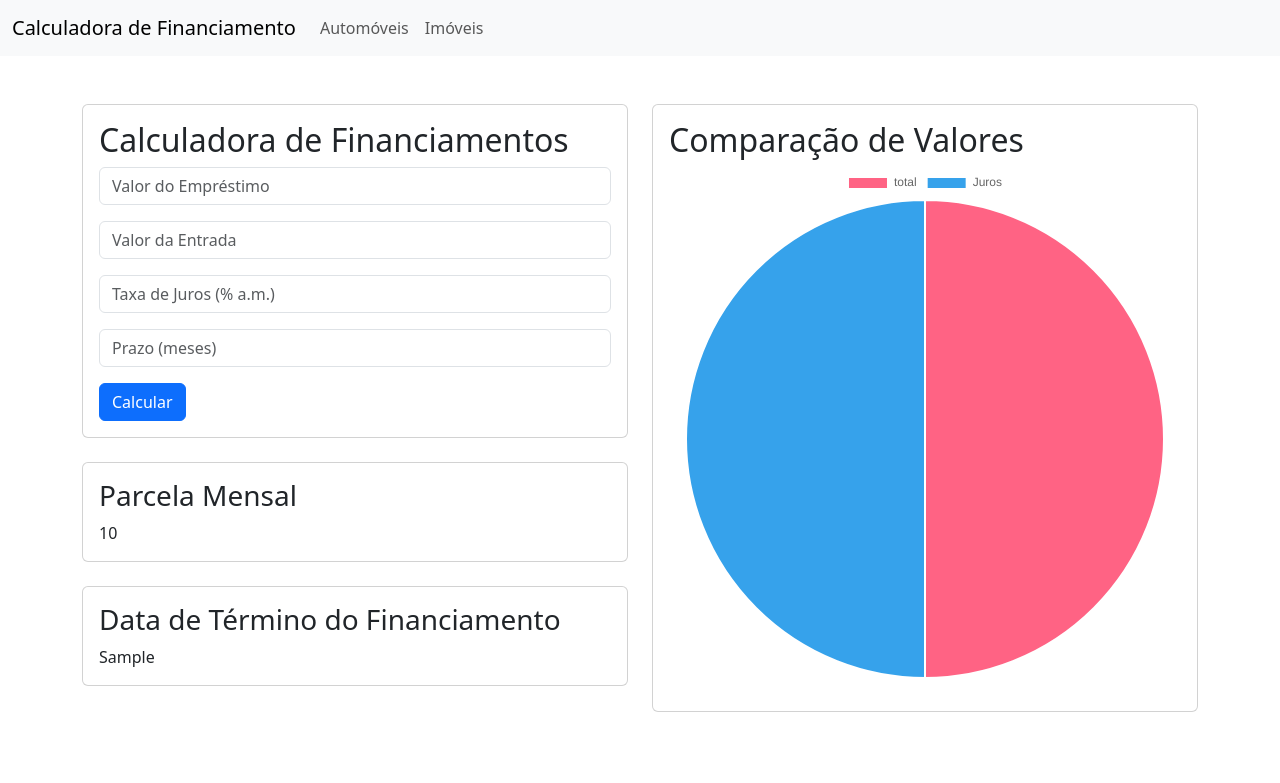
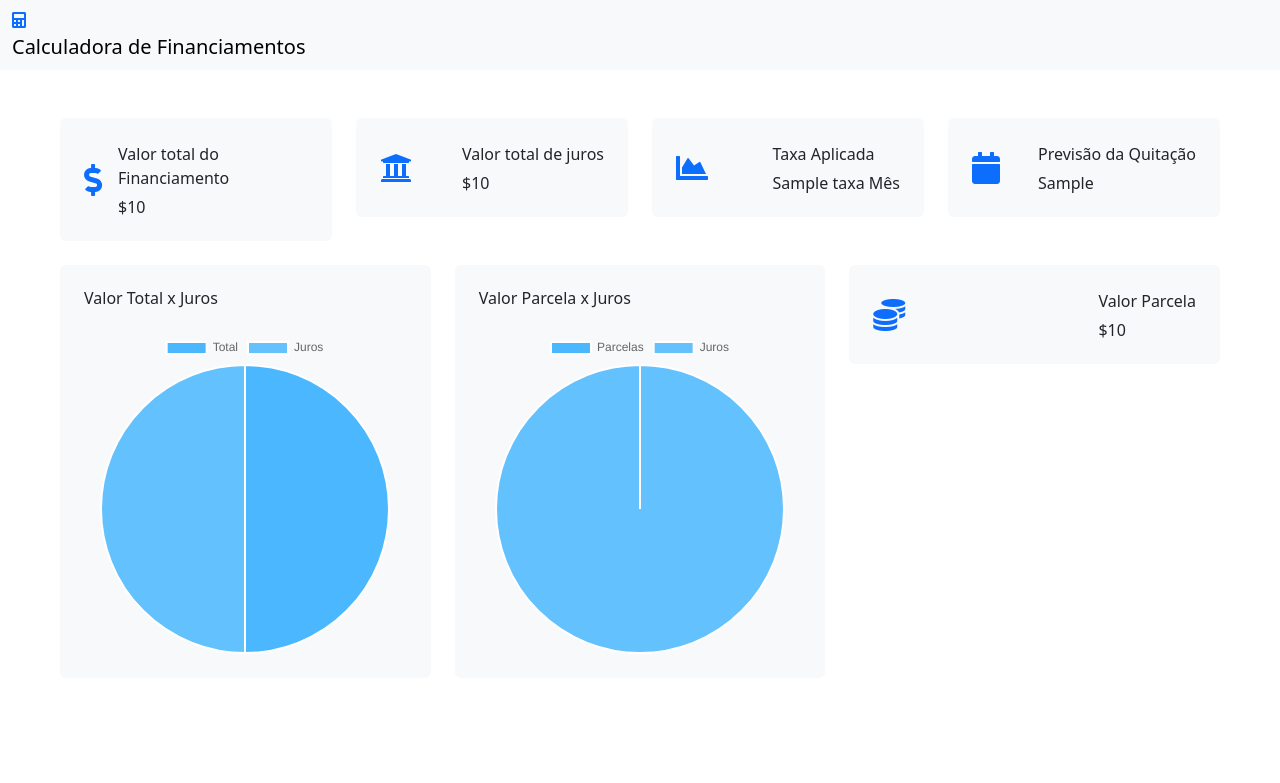
Before and after one commit to Lucaspaixao-code/EstatisticaAplicada, a Django app: template app_CalculadoraFinanciamento/templates/veiculos.html in a window 1280 px wide. Shown: the top 783 px of the page. Run offline with Django 5.2, Linux system fonts and the light colour scheme; the template is opened without the code that fills it: most values are stand-ins (such as "Sample title", 1, 10 or a date in 2020); some libraries are stand-ins or nearby versions.

Commit message:
primeiras alterações

```diff
--- a/CalculadoraFinanciamento/urls.py
+++ b/CalculadoraFinanciamento/urls.py
@@ -1,7 +1,11 @@
 from django.urls import path
+from django.views.generic.base import RedirectView
 from app_CalculadoraFinanciamento import views
 
 urlpatterns = [
-    path('', views.home, name='home'),
-    path('veiculo/', views.veiculo, name='veiculo')
+    path('', RedirectView.as_view(url='home', permanent=True)),
+    path('home/', views.home, name='home'),
+    ##path('veiculo/', views.veiculo, name='veiculo'),
+    ##path('imovel/', views.imovel, name='imovel'),
+    path('relatorio/', views.relatorio, name='relatorio')
 ]
--- a/app_CalculadoraFinanciamento/templates/base.html
+++ b/app_CalculadoraFinanciamento/templates/base.html
@@ -5,33 +5,31 @@
   <meta name="viewport" content="width=device-width, initial-scale=1.0">
   <title>Calculadora de Financiamentos</title>
   <link href="https://cdn.jsdelivr.net/npm/bootstrap@5.3.0-alpha1/dist/css/bootstrap.min.css" rel="stylesheet">
+  <link rel="preconnect" href="https://fonts.googleapis.com">
+  <link rel="preconnect" href="https://fonts.gstatic.com" crossorigin>
+  <link href="https://fonts.googleapis.com/css2?family=Heebo:wght@400;500;600;700&display=swap" rel="stylesheet">
+  <link href="https://cdnjs.cloudflare.com/ajax/libs/font-awesome/5.10.0/css/all.min.css" rel="stylesheet">
+  <link href="https://cdn.jsdelivr.net/npm/bootstrap-icons@1.4.1/font/bootstrap-icons.css" rel="stylesheet">
 </head>
 <body>
 
-    <nav class="navbar navbar-expand-lg navbar-light bg-light">
-        <div class="container-fluid">
-          <a class="navbar-brand" href="{% url 'home' %}">Calculadora de Financiamento</a>
-          <button class="navbar-toggler" type="button" data-bs-toggle="collapse" data-bs-target="#navbarSupportedContent" aria-controls="navbarSupportedContent" aria-expanded="false" aria-label="Toggle navigation">
-            <span class="navbar-toggler-icon"></span>
-          </button>
-          <div class="collapse navbar-collapse" id="navbarSupportedContent">
-            <ul class="navbar-nav me-auto mb-2 mb-lg-0">
-              <li class="nav-item">
-                <a class="nav-link" href="{% url 'veiculo' %}">Automóveis</a>
-              </li>
-              <li class="nav-item">
-                <a class="nav-link" href="#">Imóveis</a>
-              </li>
-            </ul>
-          </div>
+  <nav class="navbar navbar-expand-lg navbar-light bg-light">
+      <div class="container-fluid">
+        <div class="col-sm-6 col-xl-3">
+          <i class="fas fa-calculator fa-1x text-primary"></i>
+          <a class="navbar-brand" href="{% url 'home' %}">Calculadora de Financiamentos</a>
         </div>
-    </nav>
+      </div>
+  </nav>
 
+  <div class="container-fluid pt-4 px-4">
+    <div class="row bg-white rounded justify-content-center mx-0">
 {% block conteudo %}
 
 
 
 {% endblock %}
-
+    </div>
+  </div>
 </body>
 </html>
--- a/app_CalculadoraFinanciamento/templates/veiculos.html
+++ b/app_CalculadoraFinanciamento/templates/veiculos.html
@@ -1,50 +1,70 @@
 {% extends 'base.html' %}
 
 {% block conteudo %}
-<div class="container py-5">
-  <div class="row">
-    <div class="col-md-6">
-      <div class="card mb-4">
-        <div class="card-body">
-          <h2 class="card-title">Calculadora de Financiamentos</h2>
-          <form method="get" >
-          <div class="mb-3">
-            <input type="text" class="form-control" name="ValorEmprestimo" placeholder="Valor do Empréstimo">
+<div class="content">
+  <div class="container-fluid pt-4 px-4 justify-content">
+    <div class="row g-4">
+      <div class="col-sm-6 col-xl-3">
+          <div class="bg-light rounded d-flex align-items-center justify-content-between p-4">
+              <i class="fa fa-dollar-sign fa-2x text-primary"></i>
+              <div class="ms-3">
+                  <p class="mb-2">Valor total do Financiamento</p>
+                  <h6 class="mb-0">${{ ValorTotal }}</h6>
+              </div>
           </div>
-          <div class="mb-3">
-            <input type="text" class="form-control" name="ValorEntrada" placeholder="Valor da Entrada">
+      </div>
+      <div class="col-sm-6 col-xl-3">
+          <div class="bg-light rounded d-flex align-items-center justify-content-between p-4">
+              <i class="fas fa-university fa-2x text-primary"></i>
+              <div class="ms-3">
+                  <p class="mb-2">Valor total de juros</p>
+                  <h6 class="mb-0">${{ ValorJuros }}</h6>
+              </div>
           </div>
-          <div class="mb-3">
-            <input type="text" class="form-control" name="TaxaJuros" placeholder="Taxa de Juros (% a.m.)">
+      </div>
+      <div class="col-sm-6 col-xl-3">
+          <div class="bg-light rounded d-flex align-items-center justify-content-between p-4">
+              <i class="fa fa-chart-area fa-2x text-primary"></i>
+              <div class="ms-3">
+                  <p class="mb-2">Taxa Aplicada</p>
+                  <h6 class="mb-0">{{ Taxa }} Mês</h6>
+              </div>
           </div>
-          <div class="mb-3">
-            <input type="text" class="form-control" name="Parcelas" placeholder="Prazo (meses)">
+      </div>
+      <div class="col-sm-6 col-xl-3">
+          <div class="bg-light rounded d-flex align-items-center justify-content-between p-4">
+              <i class="fas fa-calendar fa-2x text-primary"></i>
+              <div class="ms-3">
+                  <p class="mb-2">Previsão da Quitação</p>
+                  <h6 class="mb-0">{{ DataFinal }}</h6>
+              </div>
           </div>
-          <button type="submit" class="btn btn-primary">Calcular</button>
-        </div>
-        </form>
       </div>
-      <div class="card mb-4">
-        <div class="card-body">
-          <h3 class="card-title">Parcela Mensal</h3>
-          <p class="card-text">{{valorParcela}}</p>
+    </div>
+  </div>
+  <div class="container-fluid pt-4 px-4">
+    <div class="row g-4">
+      <div class="col-sm-8 col-xl-4">
+        <div class="bg-light rounded h-100 p-4">
+            <h6 class="mb-4">Valor Total x Juros </h6>
+            <canvas id="pie-chart"></canvas>
         </div>
       </div>
-      <div class="card">
-        <div class="card-body">
-          <h3 class="card-title">Data de Término do Financiamento</h3>
-          <p class="card-text">{{ DataFinal }}</p>
+      <div class="col-sm-8 col-xl-4">
+        <div class="bg-light rounded h-100 p-4">
+            <h6 class="mb-4">Valor Parcela x Juros</h6>
+            <canvas id="pie-chart2"></canvas>
         </div>
       </div>
+      <div class="col-sm-6 col-xl-4">
+        <div class="bg-light rounded d-flex align-items-center justify-content-between p-4">
+            <i class="fas fa-coins fa-2x text-primary"></i>
+            <div class="ms-3">
+                <p class="mb-2">Valor Parcela</p>
+                <h6 class="mb-0">${{ valorParcela }}</h6>
+            </div>
+        </div>
     </div>
-    <div class="col-md-6">
-      <div class="card mb-4">
-        <div class="card-body">
-          <h2 class="card-title">Comparação de Valores</h2>
-          <canvas id="pie-chart" width="400" height="300"></canvas>
-          <div class="legend mt-3"></div>
-        </div>
-      </div>
     </div>
   </div>
 </div>
@@ -52,23 +72,61 @@
 <script src="https://cdn.jsdelivr.net/npm/chart.js@3.7.0/dist/chart.min.js"></script>
 
 <script>
-  const ctx = document.getElementById('pie-chart').getContext('2d');
-  const value1 = "{{ ValorTotal }}"
-  const value2 = "{{ ValorJuros }}"
-  const data = {
-    labels: ['total', 'Juros'],
-    datasets: [{
-      label: 'Comparação de Valores',
-      data: [value1, value2],
-      backgroundColor: ['#ff6384', '#36a2eb']
-    }]
-  };
-  const config = {
-    type: 'pie',
-    data: data,
-  };
-  const chart = new Chart(ctx, config);
-  const legend = chart.generateLegend();
-  document.querySelector('.legend').innerHTML = legend;
+    var ctx3 = document.getElementById('line-chart');
+    const total = ConverterArray("{{ ValorTotal }}")
+    const juros = ConverterArray("{{ ValorJuros }}")
+
+    var ctx5 = document.getElementById('pie-chart');
+    var myChart5 = new Chart(ctx5, {
+        type: "pie",
+        data: {
+            labels: ["Total", "Juros"],
+            datasets: [{
+                backgroundColor: [
+                    "rgba(0, 156, 255, .7)",
+                    "rgba(0, 156, 255, .6)"
+                ],
+                data: ["{{ ValorTotalSemJuros }}", "{{ ValorJuros }}"]
+            }]
+        },
+        options: {
+            responsive: true
+        }
+    });
+
+    var ctx6 = document.getElementById('pie-chart2');
+    var myChart6 = new Chart(ctx6, {
+        type: "pie",
+        data: {
+            labels: ["Parcelas", "Juros"],
+            datasets: [{
+                backgroundColor: [
+                    "rgba(0, 156, 255, .7)",
+                    "rgba(0, 156, 255, .6)"
+                ],
+                data: ["{{ valorParcela }}" - "{{ ValorParcelaSemJuros }}","{{ ValorParcelaSemJuros }}"]
+            }]
+        },
+        options: {
+            responsive: true
+        }
+    });
+
+
+    function ConverterArray(array){
+      const trimmedValues = array.slice(1, -1);
+      const Valores = trimmedValues.split(',').map(value => parseFloat(value));
+
+      return Valores.map(item => String(item));
+    }
+
+    function criarArray(numero) {
+      var array = [];
+      for (var i = 1; i <= numero; i++) {
+        array.push(i);
+      }
+    return array;
+  }
 </script>
+
 {% endblock %}
```
Also changed, not shown: CalculadoraFinanciamento/settings.py (+2 -15 lines), app_CalculadoraFinanciamento/models.py (+52 -7 lines), app_CalculadoraFinanciamento/templates/home.html (+62 -1 lines), app_CalculadoraFinanciamento/templates/imoveis.html (added, +149 -0 lines), app_CalculadoraFinanciamento/views.py (+48 -11 lines), templates/static/css/home.css (added, +149 -0 lines).
